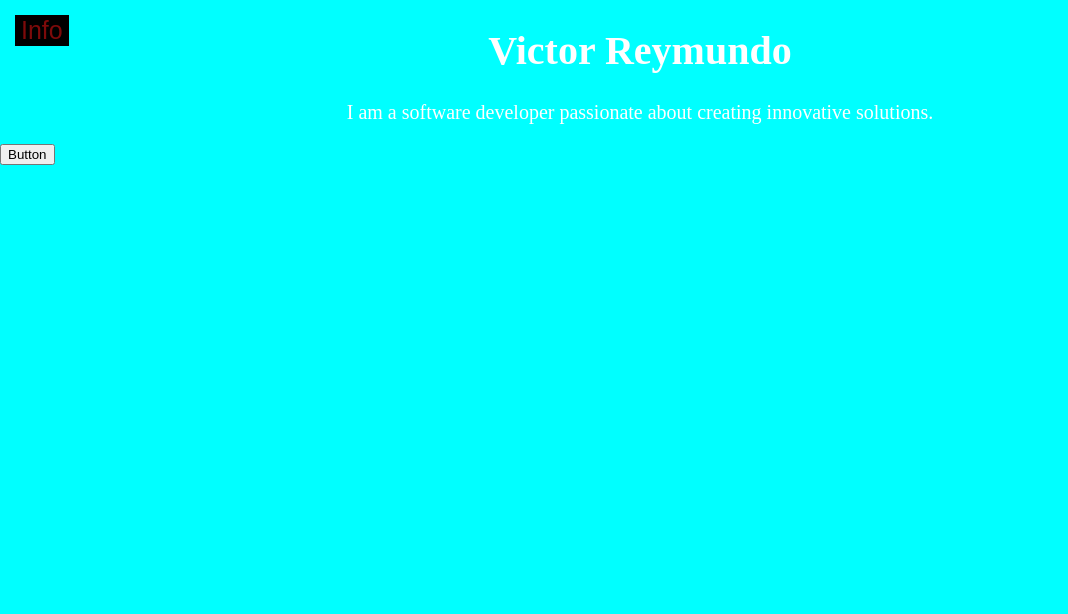
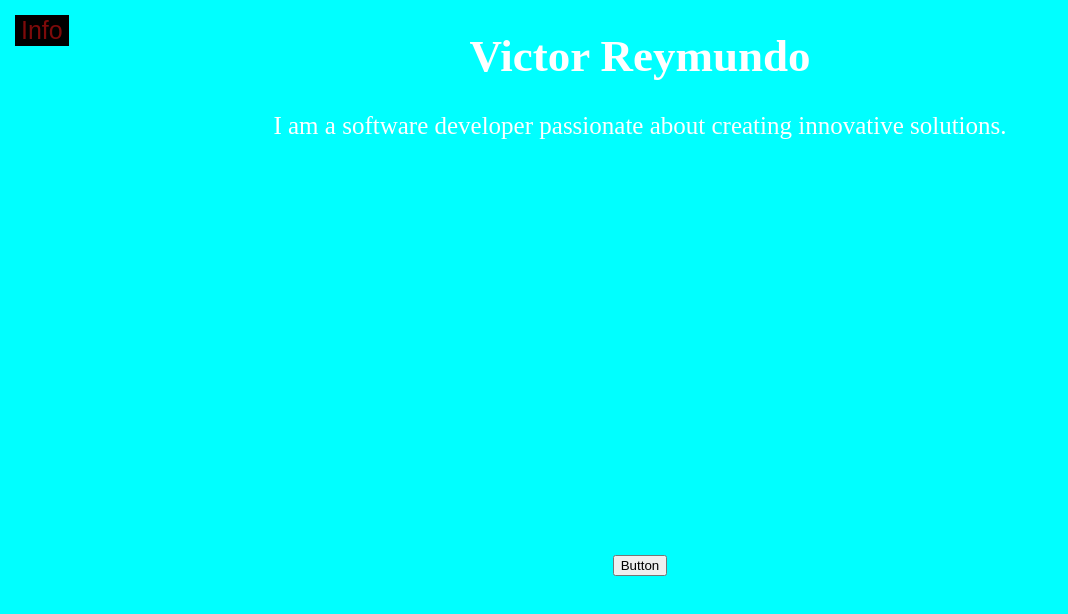
Before and after one commit to Victor-Reymundo/Victor-Reymundo, a plain HTML site: page index.html in a window 1280 px wide. Shown: the whole page, without its empty margins (0-1068 px from the left). Drawn offline with Linux system fonts and the light colour scheme.

Commit message:
Update style.css

```diff
--- a/style.css
+++ b/style.css
@@ -7,17 +7,7 @@ html, body {
 
 }
 
-.my-name {
-    font-size: 40px;
-    color: white;
-    text-align: center;
-}
 
-.my-bio {
-    font-size: 20px;
-    color: white;
-    text-align: center;
-}
 
 .left-top-bt {
     position: fixed;
@@ -53,11 +43,24 @@ html, body {
     }
 }
 
-.background-layer {
-    background-color: black;
-    min-height: 100vh;
-    padding: 20px;
-    box-sizing: border-box;
-    color: black;
+
+.my-name {
+    font-size: 45px;
+    color: white;
+    text-align: center;
+}
+
+.my-bio-section {
+    font-size: 25px;
+    color: white;
+    text-align: center;
+}
+
+
+.middle-button {
+    height: 100vh;
+  display: flex;
+  justify-content: center;
+  align-items: center;
 
 }
```
